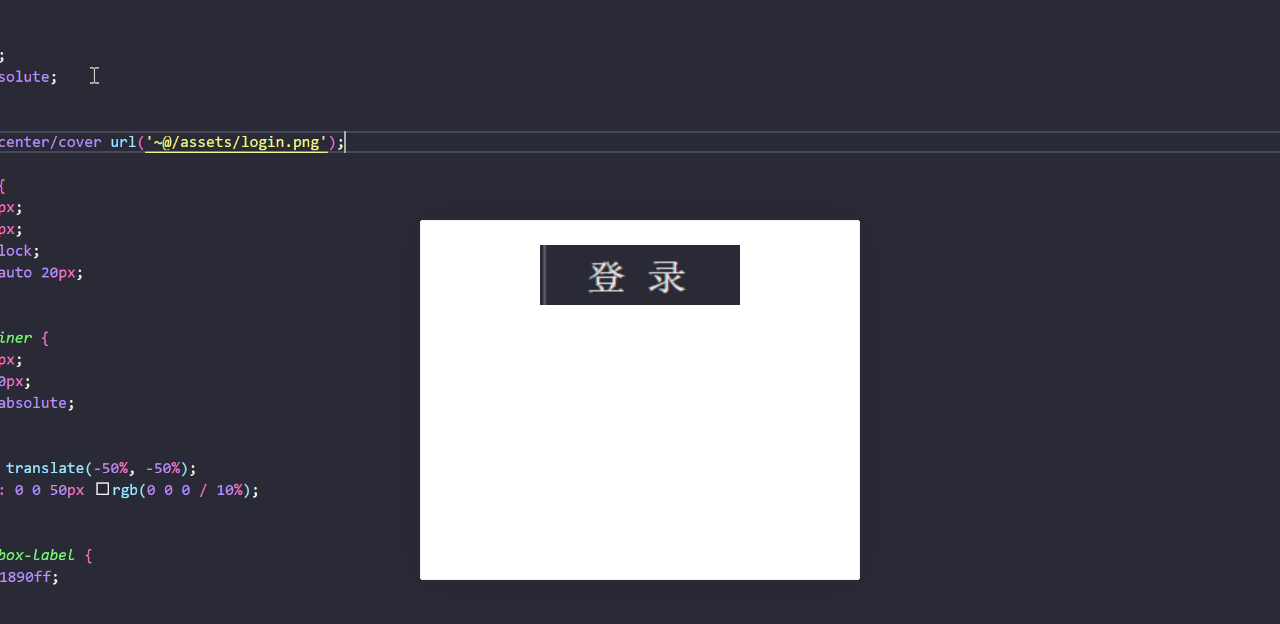
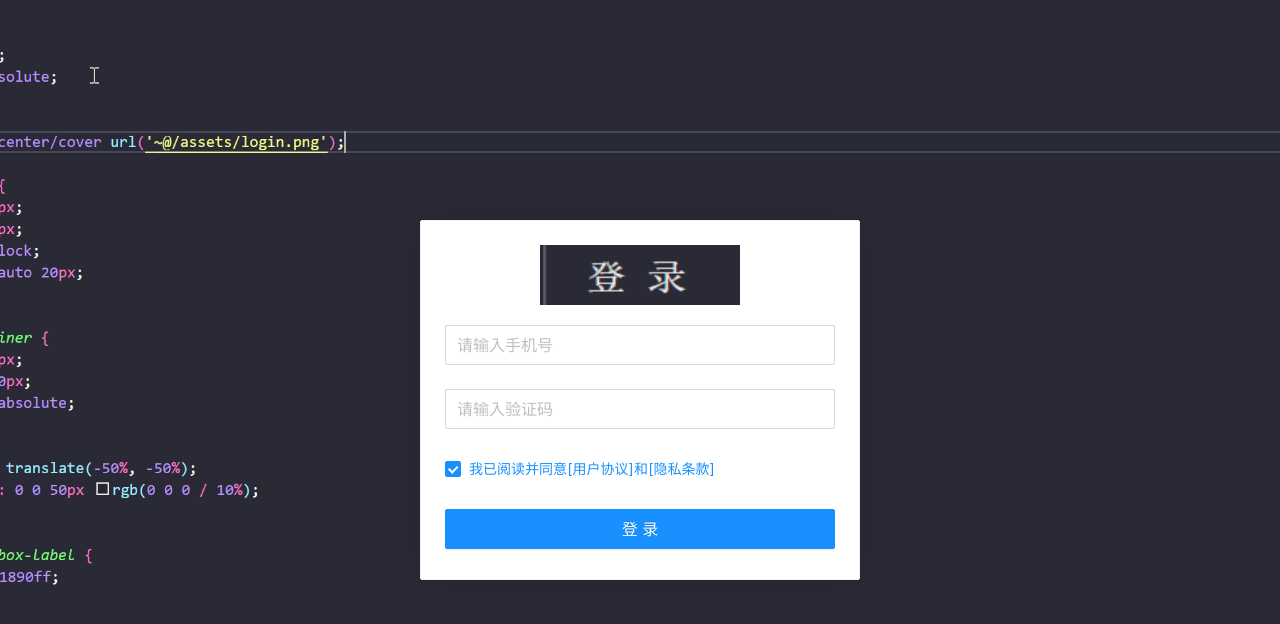
Before and after one commit to LittleYi-CN/react-pc-1, a React (Create React App) app: page /login in a window 1280 px wide. Shown: the top 624 px of the page. Built offline with nearby package versions, Linux system fonts and the light colour scheme.

Commit message:
✨ 登录-搭建表单Form结构

```diff
--- a/src/pages/Login/index.js
+++ b/src/pages/Login/index.js
@@ -1,4 +1,4 @@
-import { Card } from 'antd'
+import { Card, Form, Input, Checkbox, Button } from 'antd'
 import logo from '@/assets/logo.png'
 import './index.scss'
 
@@ -7,6 +7,29 @@ function Login() {
     <div className='login'>
       <Card className='login-container'>
         <img className='login-logo' src={logo} alt="" />
+        <Form
+          initialValues={{ remember: true }}
+        >
+          <Form.Item>
+            <Input size="large" placeholder='请输入手机号' />
+          </Form.Item>
+          <Form.Item>
+            <Input size="large" placeholder='请输入验证码' />
+          </Form.Item>
+          <Form.Item
+            name="remember"
+            valuePropName="checked"
+          >
+            <Checkbox className='login-checkbox-label'>
+              我已阅读并同意[用户协议]和[隐私条款]
+            </Checkbox>
+          </Form.Item>
+          <Form.Item>
+            <Button type='primary' htmlType='submit' size='large' block>
+              登录
+            </Button>
+          </Form.Item>
+        </Form>
       </Card>
     </div>
   )
```
